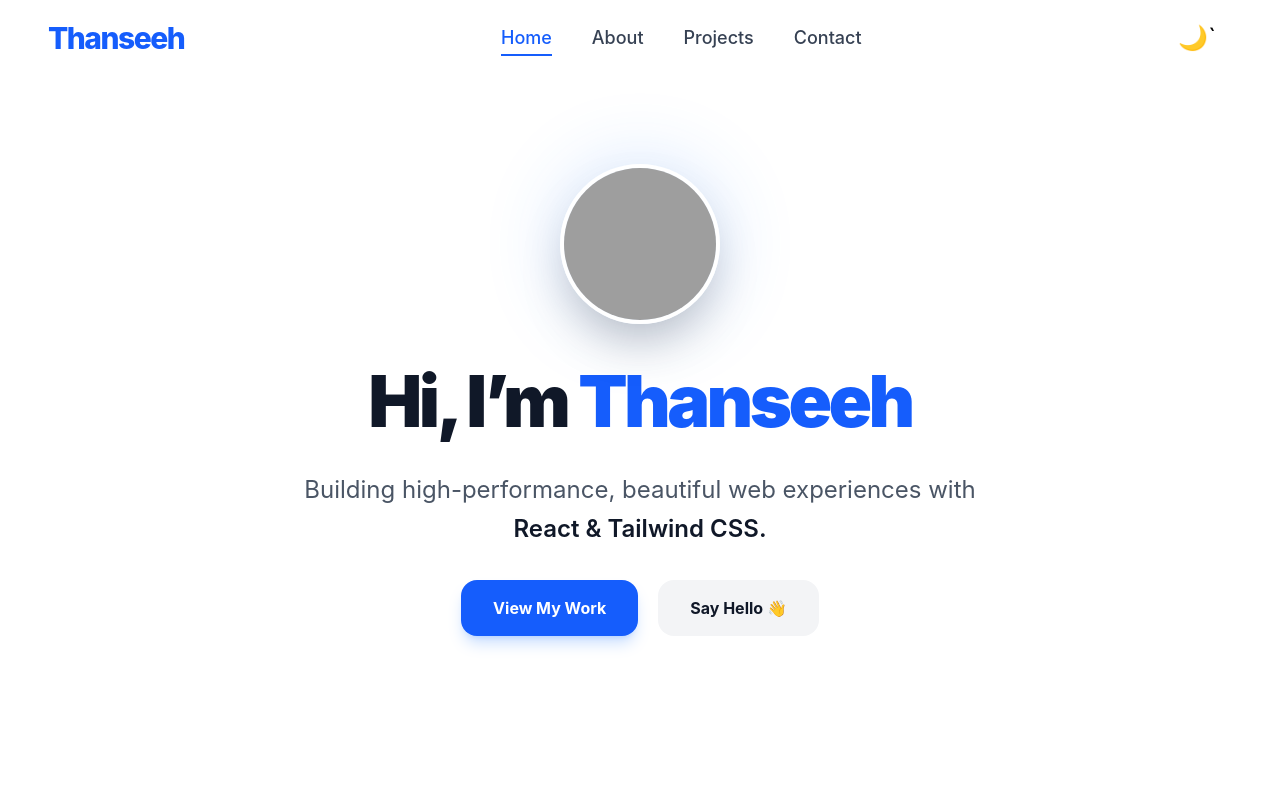
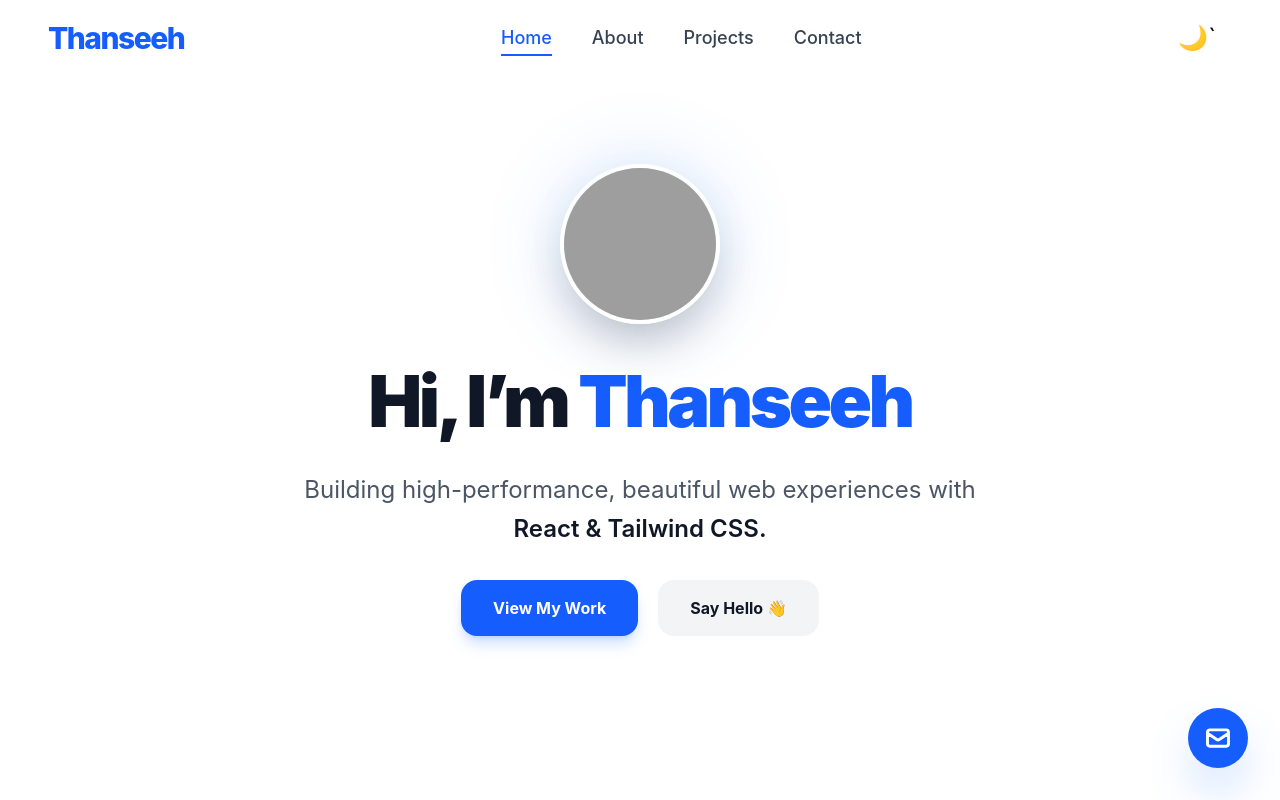
Before and after one commit to thansee6/portfolio, a React (Vite) app: page / in a window 1280 px wide. Shown: the top 800 px of the page. Built offline with nearby package versions, Linux system fonts and the light colour scheme; grey boxes are pictures that could not be loaded.

Commit message:
cintact widget

```diff
--- a/src/App.jsx
+++ b/src/App.jsx
@@ -3,6 +3,7 @@ import { BrowserRouter as Router, Routes, Route } from 'react-router-dom';
 import Navbar from './components/Navbar';
 import Footer from './components/Footer';
 import Loader from './components/Loader';
+import FloatingContact from './components/FloatingContact';
 
 const Home = lazy(() => import('./pages/Home'));
 const About = lazy(() => import('./pages/About'));
@@ -15,7 +16,7 @@ function App() {
   useEffect(() => {
     const timer = setTimeout(() => {
       setLoading(false);
-    }, 75);
+    }, 2200);
     return () => clearTimeout(timer);
   }, []);
 
@@ -41,6 +42,7 @@ function App() {
         </main>
 
         <Footer />
+        <FloatingContact />
       </div>
     </Router>
   );
--- /dev/null
+++ b/src/components/FloatingContact.jsx
@@ -0,0 +1,48 @@
+import { motion } from 'framer-motion';
+import { useNavigate, useLocation } from 'react-router-dom';
+
+const FloatingContact = () => {
+  const navigate = useNavigate();
+  const location = useLocation();
+
+  const handleClick = () => {
+    if (location.pathname !== '/') {
+      navigate('/contact');
+      setTimeout(() => window.scrollTo(0, 0), 0);
+    } else {
+      const element = document.getElementById('contact');
+      if (element) {
+        const offset = 80;
+        const top = element.getBoundingClientRect().top + window.pageYOffset;
+        window.scrollTo({ top: top - offset, behavior: 'smooth' });
+      }
+    }
+  };
+
+  return (
+    <div className="fixed bottom-8 right-8 z-[100]">
+      <div className="relative group">
+        <span className="absolute right-full mr-4 top-1/2 -translate-y-1/2 px-3 py-2 bg-gray-900 dark:bg-gray-100 text-white dark:text-gray-900 text-sm font-bold rounded-xl opacity-0 group-hover:opacity-100 transition-opacity duration-300 pointer-events-none whitespace-nowrap shadow-lg">
+          Let's Chat!
+        </span>
+
+        <motion.button
+          onClick={handleClick}
+          initial={{ scale: 0, opacity: 0 }}
+          animate={{ scale: 1, opacity: 1 }}
+          whileHover={{ scale: 1.1 }}
+          whileTap={{ scale: 0.9 }}
+          transition={{ type: "spring", stiffness: 260, damping: 20 }}
+          className="p-4 bg-blue-600 text-white rounded-full shadow-2xl shadow-blue-500/50 hover:bg-blue-500 transition-colors focus:outline-none focus:ring-4 focus:ring-blue-500/50 flex items-center justify-center"
+          aria-label="Contact Me"
+        >
+          <svg className="w-7 h-7" fill="none" stroke="currentColor" viewBox="0 0 24 24">
+            <path strokeLinecap="round" strokeLinejoin="round" strokeWidth="2.5" d="M3 8l7.89 5.26a2 2 0 002.22 0L21 8M5 19h14a2 2 0 002-2V7a2 2 0 00-2-2H5a2 2 0 00-2 2v10a2 2 0 002 2z" />
+          </svg>
+        </motion.button>
+      </div>
+    </div>
+  );
+};
+
+export default FloatingContact;
--- a/src/components/Loader.jsx
+++ b/src/components/Loader.jsx
@@ -1,11 +1,44 @@
+import { motion } from 'framer-motion';
+
 const Loader = () => {
+  const text = "Thanseeh";
+
+  const container = {
+    hidden: { opacity: 0 },
+    show: {
+      opacity: 1,
+      transition: {
+        staggerChildren: 0.05,
+      },
+    },
+  };
+
+  const item = {
+    hidden: { opacity: 0, y: 10 },
+    show: { opacity: 1, y: 0 },
+  };
+
   return (
-    <div className="fixed inset-0 z-[999] flex items-center justify-center bg-white dark:bg-black">
-      <div className="relative">
+    <div className="fixed inset-0 z-[1000] flex items-center justify-center bg-gray-900 dark:bg-black overflow-hidden">
+      <div className="font-mono text-xl md:text-3xl font-bold text-green-400 dark:text-green-500 drop-shadow-[0_0_8px_rgba(74,222,128,0.5)]">
+        <motion.span
+          variants={container}
+          initial="hidden"
+          animate="show"
+        >
 
-        <div className="w-16 h-16 border-4 border-blue-200 border-t-blue-600 rounded-full animate-spin"></div>
-
-        <p className="mt-4 text-blue-600 font-bold animate-pulse">Loading...</p>
+          {text.split('').map((char, index) => (
+            <motion.span key={index} variants={item}>
+              {char}
+            </motion.span>
+          ))}
+        </motion.span>
+        <motion.span
+          initial={{ opacity: 0 }}
+          animate={{ opacity: 1 }}
+          transition={{ repeat: Infinity, duration: 0.7, repeatType: "mirror" }}
+          className="inline-block w-[6px] md:w-[10px] h-[1em] bg-green-400 ml-1 align-middle"
+        />
       </div>
     </div>
   );
--- a/src/index.css
+++ b/src/index.css
@@ -1,4 +1,2 @@
 @import "tailwindcss";
-
-/* Use class-based dark mode when .dark exists on <html>. */
 @custom-variant dark (&:where(.dark, .dark *));
--- a/src/pages/About.jsx
+++ b/src/pages/About.jsx
@@ -1,6 +1,4 @@
-
 import { motion } from 'framer-motion';
-
 const About = ({ isHome }) => (
   <motion.div
     initial={isHome ? { opacity: 0, y: 50 } : { opacity: 1, y: 0 }}
--- a/src/pages/Projects.jsx
+++ b/src/pages/Projects.jsx
@@ -72,5 +72,4 @@ const Projects = ({ isHome }) => {
     </motion.section>
   );
 };
-
 export default Projects;
```
